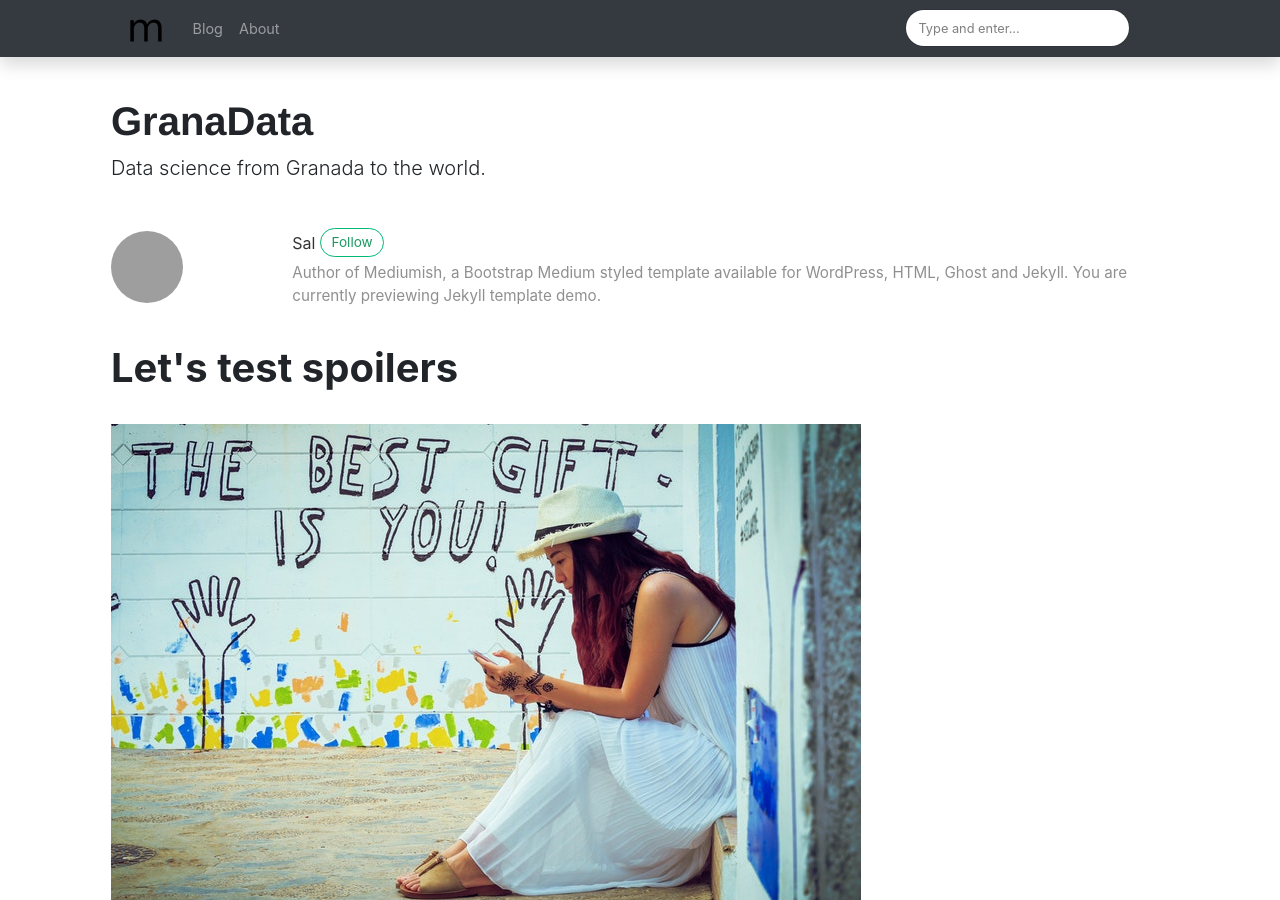
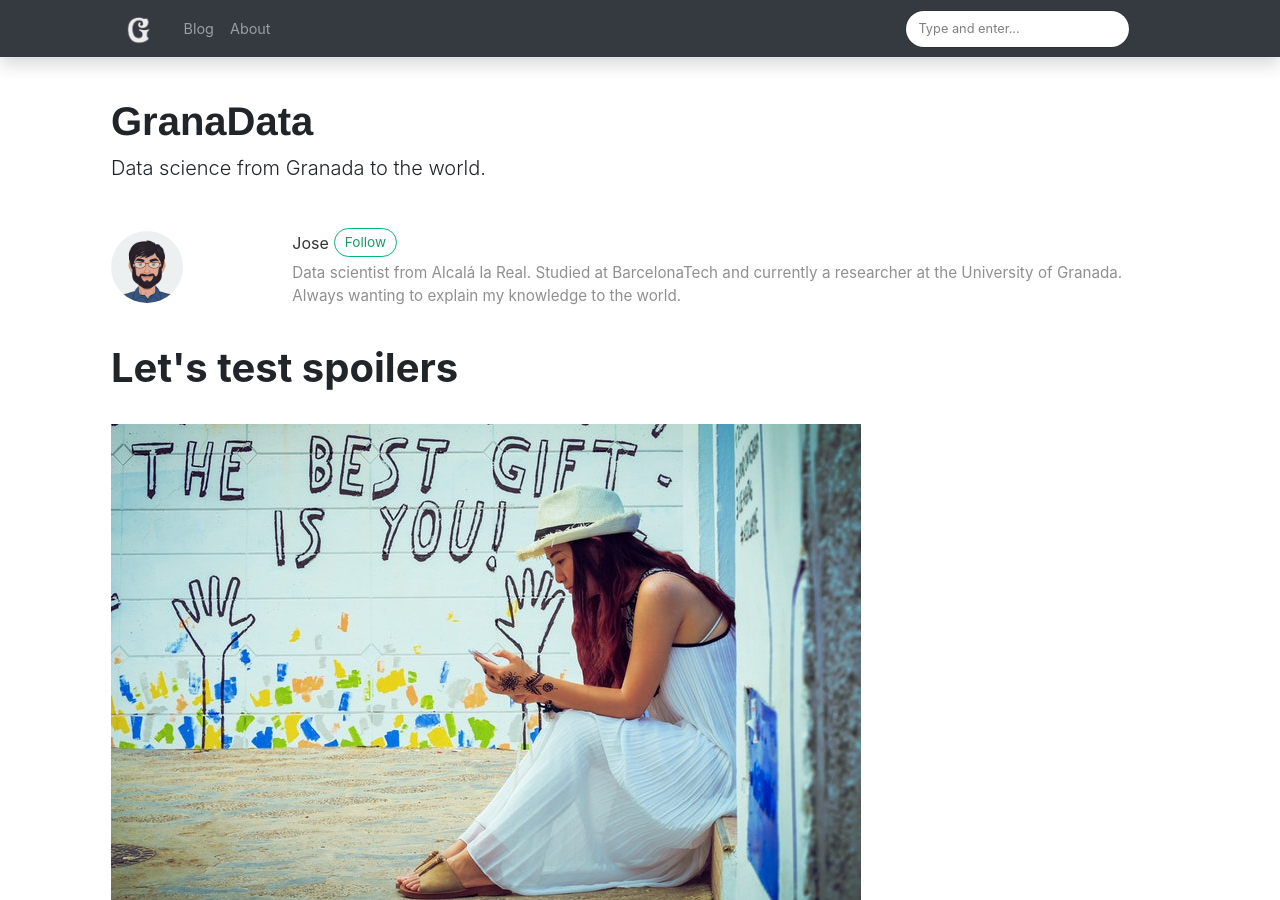
Before and after one commit to Jerry-Master/GranaData, a Jekyll site: the page built from _posts/2018-01-11-quick-start-guide.md, in a window 1280 px wide and 900 px high. Built offline with Jekyll 4.4.1, drawn with Linux system fonts in a browser that asks for light colours; nearby versions of some CDN libraries; comment, search, counter and statistics services are not loaded; grey boxes are pictures that could not be loaded.

Commit message:
favicon + logo + avatar

```diff
--- a/_config.yml
+++ b/_config.yml
@@ -3,7 +3,7 @@ name: "GranaData"
 title: "GranaData"
 description: "Data science from Granada to the world."
 logo: 'assets/images/logo.png'
-favicon: 'assets/images/logo.png'
+favicon: 'assets/images/favicon.ico'
 baseurl: /GranaData
 google_analytics: 'UA-46278016-1'
 disqus: 'demowebsite'
@@ -14,23 +14,15 @@ mode: night
 
 # Authors
 authors:
-  sal:
-    name: Sal
-    display_name: Sal
-    gravatar: e56154546cf4be74e393c62d1ae9f9d4
-    email: wowthemesnet@gmail.com
-    web: https://www.wowthemes.net
-    twitter: https://twitter.com/wowthemesnet
-    description: "Author of Mediumish, a Bootstrap Medium styled template available for WordPress, HTML, Ghost and Jekyll. You are currently previewing Jekyll template demo."
-  john:
-    name: John
-    display_name: John
-    avatar: 'assets/images/avatar.png'
-    gravatar: b1cc14991db7a456fcd761680bbc8f81
-    email: wowthemesnet@gmail.com
-    web: https://www.wowthemes.net
-    twitter: https://twitter.com/wowthemesnet
-    description: "This is the author box. Write a short description of the author here. You are currently previewing Mediumish demo, a Jekyll template compatible with Github pages."
+  jose:
+    name: Jose
+    display_name: Jose
+    avatar: 'assets/images/JoseAvatar.png'
+    email: joseperez2000@hotmail.es
+    web: https://jerry-master.github.io/Home-Page/
+    twitter: https://twitter.com/GranaDataJose
+    description: "Data scientist from Alcalá la Real. Studied at BarcelonaTech and currently a researcher at the University of Granada. Always wanting to explain my knowledge to the world."
+
 
 # Plugins
 plugins:
--- a/_layouts/default.html
+++ b/_layouts/default.html
@@ -4,7 +4,7 @@
 <meta charset="utf-8">
 <meta name="viewport" content="width=device-width, initial-scale=1, shrink-to-fit=no">
 
-<link rel="icon" href="{{ site.baseurl }}/assets/images/logo.png">
+<link rel="icon" href="{{ site.baseurl }}/{{ site.favicon }}">
 
 <title>{{ page.title }} | {{site.name}}</title>
 
--- a/_posts/2018-01-11-quick-start-guide.md
+++ b/_posts/2018-01-11-quick-start-guide.md
@@ -1,7 +1,7 @@
 ---
 layout: post
 title:  "Let's test spoilers"
-author: sal
+author: jose
 categories: [ Jekyll, tutorial ]
 image: assets/images/12.jpg
 featured: true
```
Also changed, not shown: assets/images/JoseAvatar.png (added), assets/images/favicon.ico, assets/images/favicon_io/android-chrome-192x192.png (added), assets/images/favicon_io/android-chrome-512x512.png (added), assets/images/favicon_io/apple-touch-icon.png (added), assets/images/favicon_io/favicon-16x16.png (added), assets/images/favicon_io/favicon-32x32.png (added), assets/images/favicon_io/site.webmanifest (added), assets/images/logo.png.
